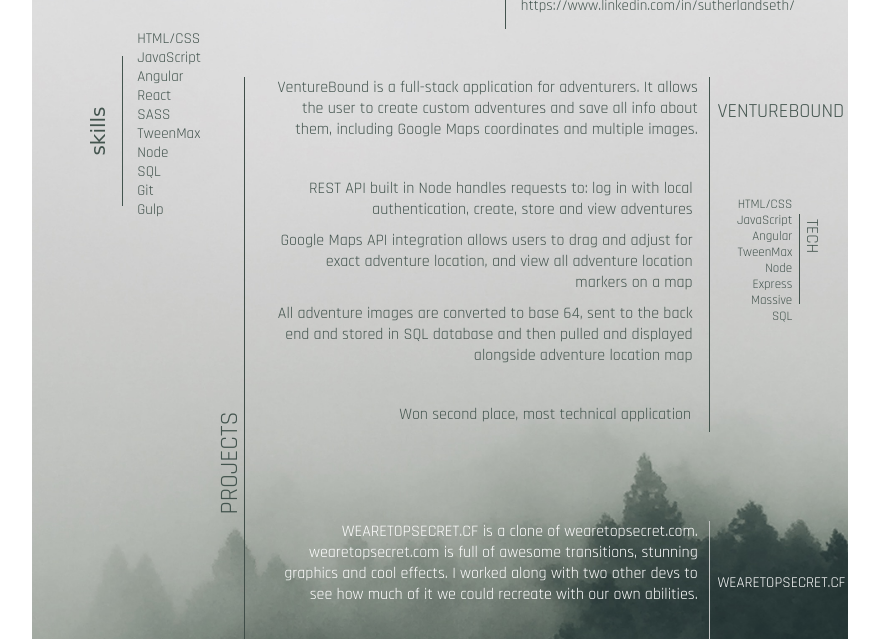
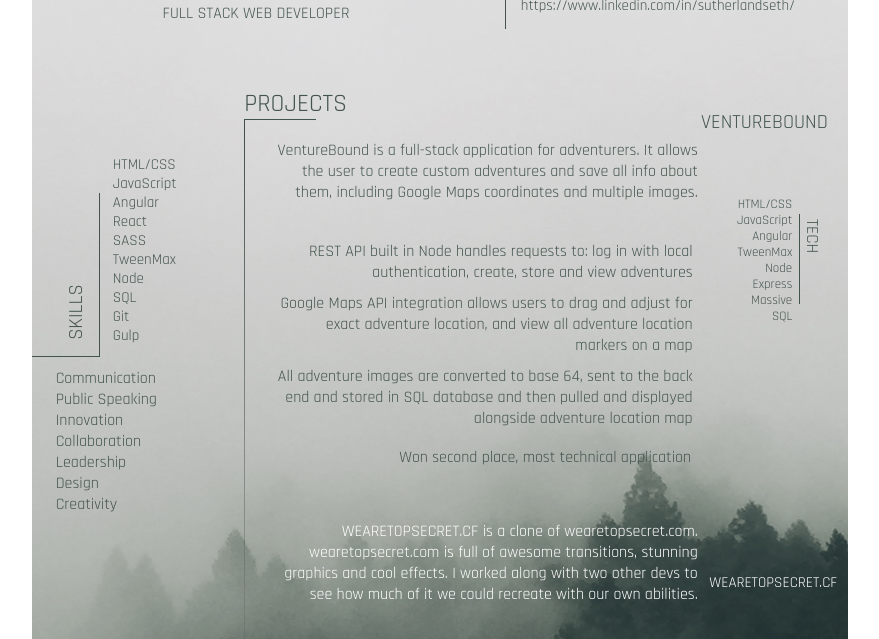
Before and after one commit to SethDS/resume-cool, a website: page front/index.html in a window 1280 px wide. Shown: the part 85-724 px from the top of the page, without its empty margins (300-1179 px from the left). Drawn offline with Linux system fonts and the light colour scheme; a web font is replaced by a local one.

Commit message:
adjusting styles

```diff
--- a/front/index.html
+++ b/front/index.html
@@ -10,6 +10,7 @@
 <div class="main-container">
 
     <div class="name">Seth Sutherland</div>
+    <div class="web-developer">full stack web developer</div>
 
     <div class="line one"></div>
     <div class="main-info">
@@ -23,8 +24,9 @@
     <div class="line two"></div>
     <div class="line three"></div>
         <div class="projects-title">projects</div>
+        <div class="project-line"></div>
 
-                <div class="venture-line-one"></div>
+                <!--<div class="venture-line-one"></div>-->
                 <div class="venture-title">venturebound</div>
 
                     <div class="venture-tech-line"></div>
@@ -53,7 +55,7 @@
 
 
                     <div class="topsecret-title">wearetopsecret.cf</div>
-                    <div class="topsecret-main-line"></div>
+                    <!--<div class="topsecret-main-line"></div>-->
                     <div class="topsecret-description">WEARETOPSECRET.CF is a clone of wearetopsecret.com.  wearetopsecret.com is full of awesome transitions, stunning graphics and cool effects.  I worked along with two other devs to see how much of it we could recreate with our own abilities.</div>
                     <div class="topsecret-points">
                         <ul>
@@ -102,10 +104,18 @@
                 <li>Gulp</li>
             </ul>
         </div>
-    <div class="line five"></div>
-    <div class="line six"></div>
-    <div class="line seven"></div>
-    <div class="line eight"></div>
+        <div class="soft-skills">
+            <ul>
+                <li>Communication</li>
+                <li>Public Speaking</li>
+                <li>Innovation</li>
+                <li>Collaboration</li>
+                <li>Leadership</li>
+                <li>Design</li>
+                <li>Creativity</li>
+            </ul>
+        </div>
+        <div class="skills-divider"></div>
 
 </div>
 
--- a/front/stylesheet.css
+++ b/front/stylesheet.css
@@ -21,6 +21,14 @@ ul {
     color: #43544e;
     font-family: 'Megrim', cursive;
     font-size: 50px;
+}
+.web-developer {
+    position: absolute;
+    top: 11%;
+    left: 16%;
+    color: #43544e;
+    font-family: 'Rajdhani', cursive;
+    text-transform: uppercase;
 }
 .main-info {
     position: absolute;
@@ -58,22 +66,31 @@ ul {
     background-color: white
 }
 .three {
-    top: 18%;
+    top: 22%;
     left: 26%;
-    height: 699px;
+    height: 614px;
     width: 1px;
-    background-color: #3f4d48;
+    background: linear-gradient(to bottom, rgb(63,77,72), rgba(63,77,72,0));
 }
 .projects-title {
     position: absolute;
-    top: 53%;
-    left: 18%;
+    top: 19%;
+    left: 26%;
     font-family: 'Rajdhani', cursive;
     color: #43544e;
     font-size: 25px;
-    transform: rotate(270deg);
+    /*transform: rotate(270deg);*/
     text-transform: uppercase;
 }
+.project-line {
+    position: absolute;
+    top: 22%;
+    left: 26%;
+    height: 1px;
+    width: 72px;
+    background-color: #43544e;
+}
+
 .venture-line-one {
     position: absolute;
     width: 1px;
@@ -84,8 +101,8 @@ ul {
 }
 .venture-title {
     position: absolute;
-    top: 20%;
-    left: 84%;
+    top: 21%;
+    left: 82%;
     color: #43544e;
     font-family: 'Rajdhani', cursive;
     font-size: 20px;
@@ -122,7 +139,7 @@ ul {
 }
 .venture-description {
     position: absolute;
-    top: 18%;
+    top: 24%;
     left: 30%;
     height: 20px;
     width: 421px;
@@ -132,7 +149,7 @@ ul {
 }
 .venture-points {
     position: absolute;
-    top: 26%;
+    top: 32%;
     left: 23%;
     color: #43544e;
     font-family: 'Rajdhani', cursive;
@@ -144,7 +161,7 @@ ul {
 }
 .venture-award {
     position: absolute;
-    top: 49%;
+    top: 53%;
     left: 45%;
     color: #43544e;
     font-family: 'Rajdhani', cursive;
@@ -161,7 +178,7 @@ ul {
 .topsecret-title {
     position: absolute;
     top: 65%;
-    left: 84%;
+    left: 83%;
     color: white;
     font-family: 'Rajdhani', cursive;
     font-size: 15px;
@@ -240,28 +257,44 @@ ul {
 }
 
 .four {
-    top: 16%;
-    left: 11%;
-    height: 150px;
+    top: 29%;
+    left: 8.15%;
+    height: 164px;
     width: 1px;
     background-color: #43544e;
 }
 .skills-title {
     position: absolute;
-    top: 22%;
-    left: 5%;
-    font-family: 'Megrim', cursive;
+    top: 39%;
+    left: 2%;
+    font-family: 'Rajdhani', cursive;
     color: #43544e;
     font-size: 20px;
     transform: rotate(270deg);
+    text-transform: uppercase;
 }
 .skills-list {
     position: absolute;
-    top: 12%;
-    left: 8%;
+    top: 24%;
+    left: 5%;
     font-family: 'Rajdhani', cursive;
     color: #43544e;
     font-size: 15px;
+}
+.soft-skills {
+    position: absolute;
+    top: 44%;
+    left: -2%;
+    font-family: 'Rajdhani', cursive;
+    color: #43544e;
+}
+.skills-divider {
+    position: absolute;
+    top: 469px;
+    left: 0;
+    height: 1px;
+    width: 67px;
+    background-color: #43544e;
 }
 .five {
 
```
